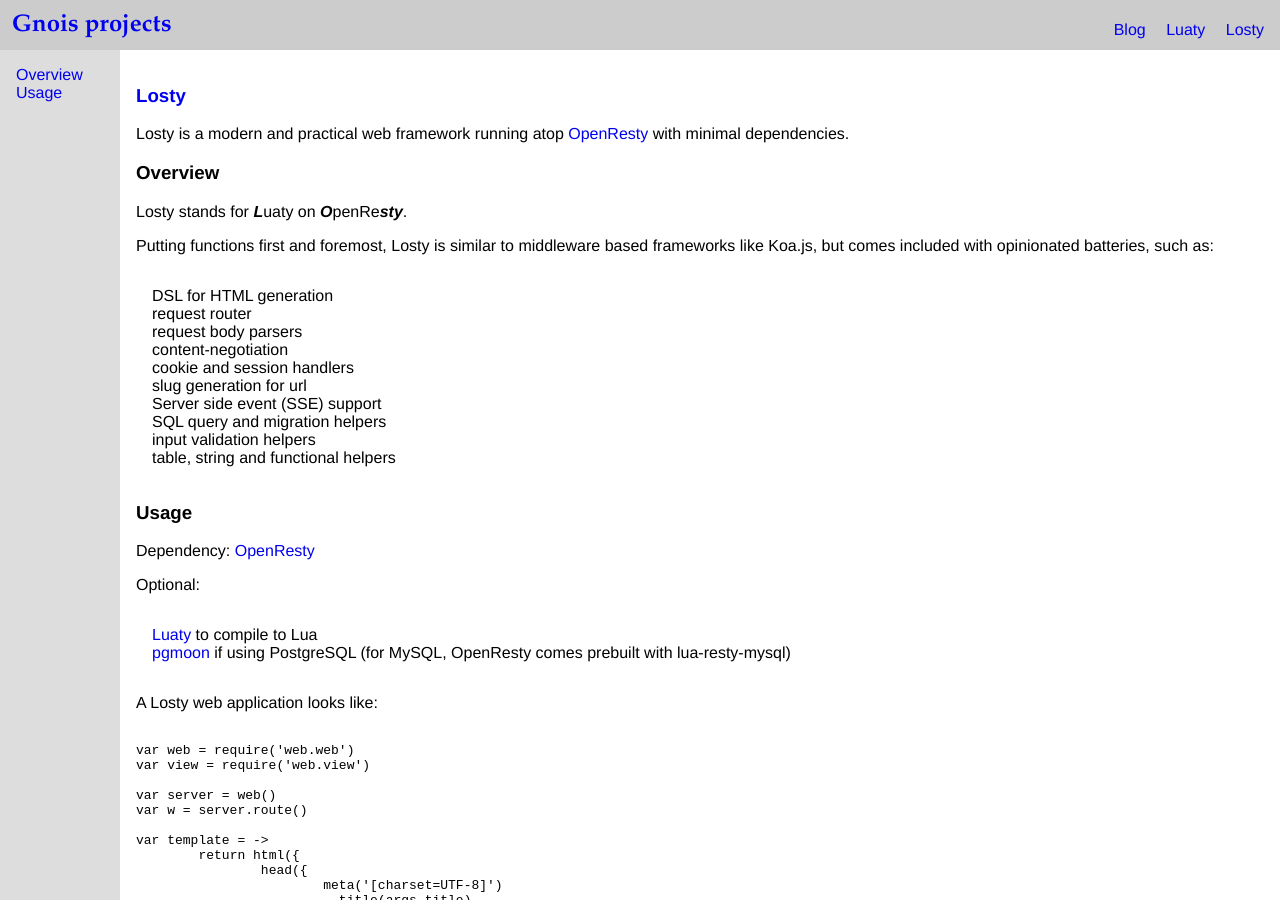
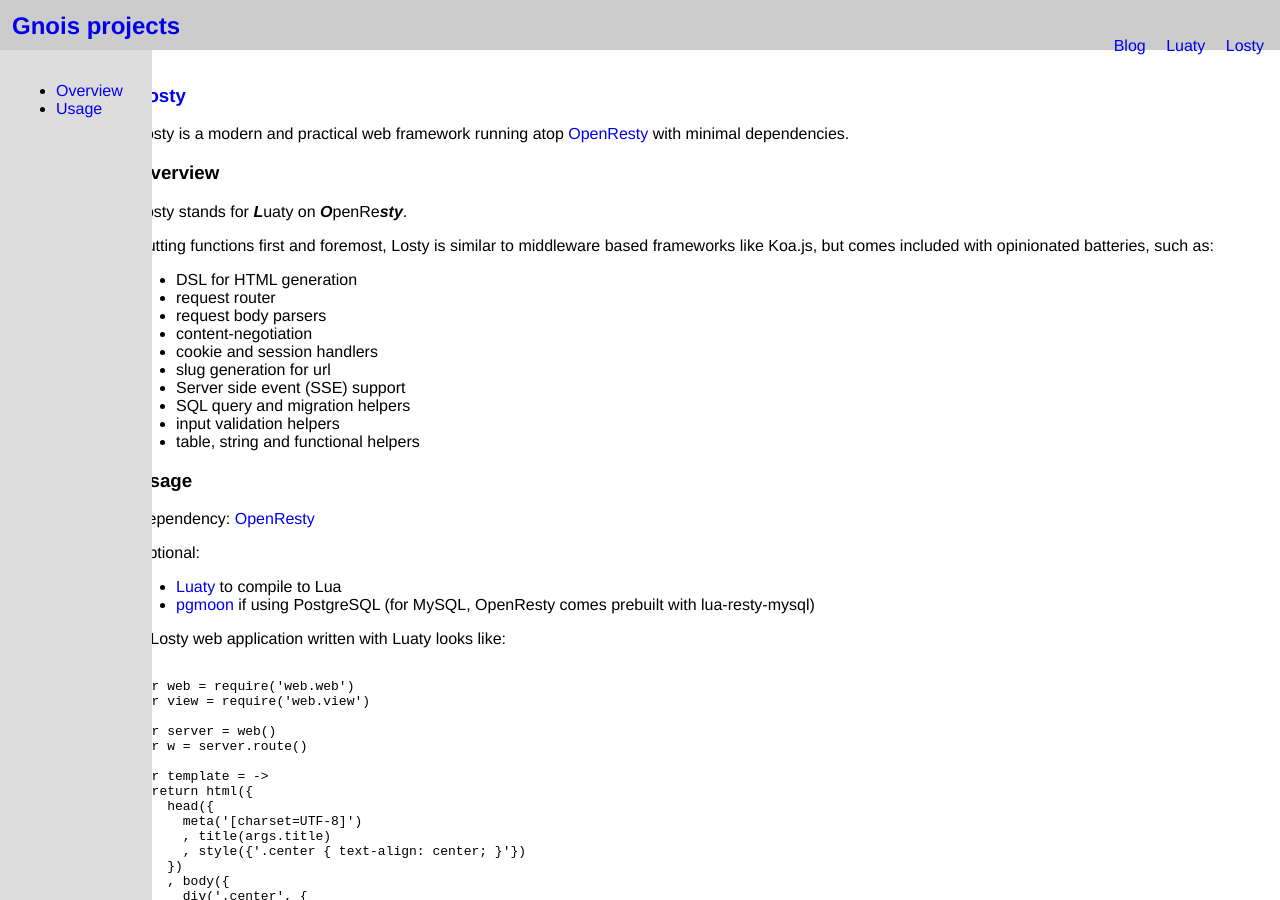
Before and after one commit to gnois/gnois.github.io, a Jekyll site: the page built from losty/index.html, in a window 1280 px wide and 900 px high. Built offline with Jekyll 4.4.1, drawn with Linux system fonts in a browser that asks for light colours.

Commit message:
Update css

```diff
--- a/_layouts/default.html
+++ b/_layouts/default.html
@@ -9,7 +9,7 @@
 <body>
   <header>
     <h2><a href="/">Gnois projects</a></h2>
-    <nav class="topnav">
+    <nav class="topnav menu">
       <ul>
         <li><a href="/blog">Blog</a></li>
         <li><a href="/luaty">Luaty</a></li>
--- a/css/main.css
+++ b/css/main.css
@@ -5,12 +5,6 @@
 }
 h2 {
   margin: 0.5em;
-  font-family: Bookman, Garamond;
-}
-ul {
-  margin: 0;
-  padding: 1em;
-  list-style: none;
 }
 header {
   background: #ccc;
@@ -20,6 +14,11 @@
   position: fixed;
   top: 0;
   z-index: 99;
+}
+.menu {
+  margin: 0;
+  padding: 1em;
+  list-style: none;
 }
 .topnav {
   position: fixed;
@@ -62,7 +61,7 @@
 a {
   text-decoration: none;
 }
-code {
+.code {
   display: block;
   white-space: pre-wrap;
 }
--- a/losty/index.html
+++ b/losty/index.html
@@ -4,7 +4,7 @@
 ---
 
 
-<nav class="leftnav">
+<nav class="leftnav menu">
   <ul>
     <li><a href="#overview">Overview</a></li>
     <li><a href="#usage">Usage</a></li>
@@ -46,8 +46,9 @@
   <li><a href="https://github.com/leafo/pgmoon">pgmoon</a> if using PostgreSQL (for MySQL, OpenResty comes prebuilt with lua-resty-mysql)</li>
 </ul>
 
-<p>A Losty web application looks like:</p>
-<code>
+<p>A Losty web application written with Luaty looks like:</p>
+
+<code class="code">
 var web = require('web.web')
 var view = require('web.view')
 
--- a/luaty/index.html
+++ b/luaty/index.html
@@ -4,7 +4,7 @@
 ---
 
 
-<nav class="leftnav">
+<nav class="leftnav menu">
   <ul>
     <li><a href="#overview">Overview</a></li>
     <li><a href="#usage">Usage</a></li>
```
Lines whose indentation alone changed are shown as unchanged.
